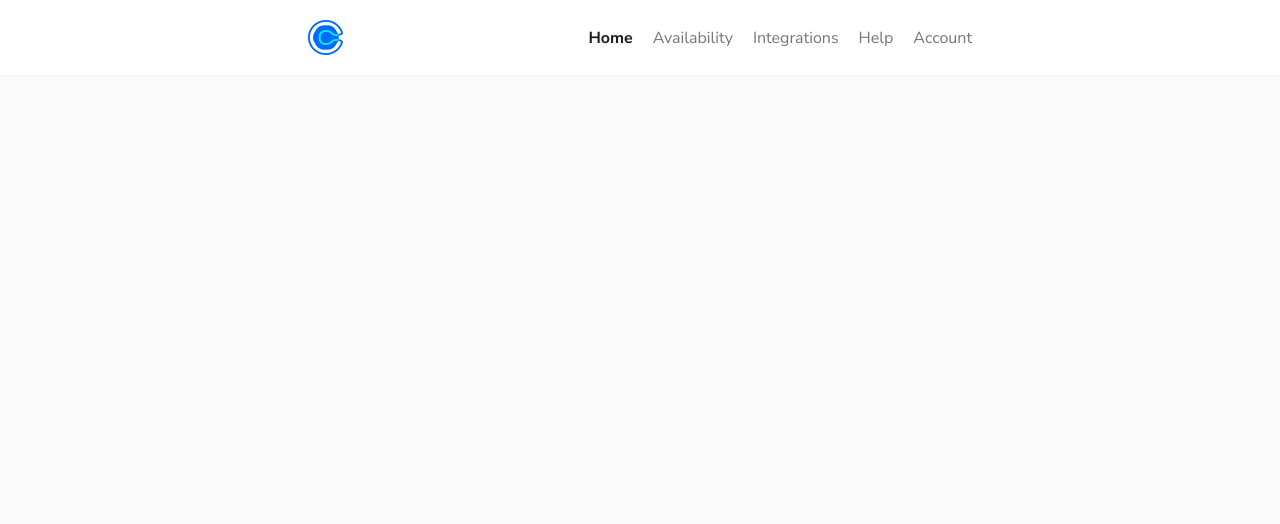
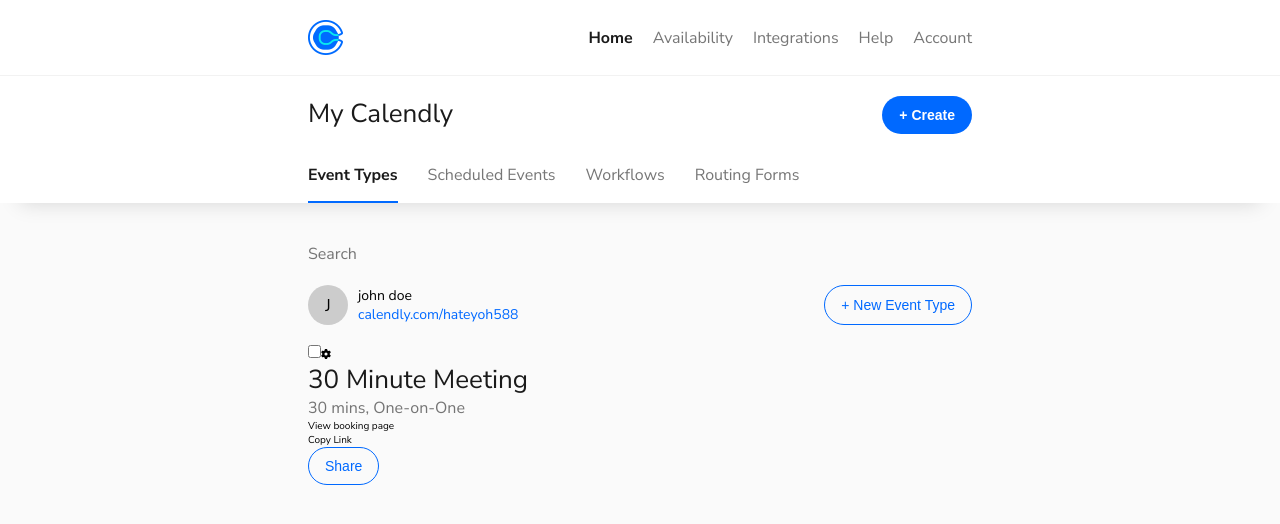
Before and after one commit to mehulsingh721/booky-frontend, a Vue app: page / in a window 1280 px wide. Shown: the top 524 px of the page. Built offline with nearby package versions, Linux system fonts and the light colour scheme.

Commit message:
created event types

```diff
--- a/package.json
+++ b/package.json
@@ -8,6 +8,11 @@
     "lint": "eslint . --ext .vue,.js,.jsx,.cjs,.mjs --fix --ignore-path .gitignore"
   },
   "dependencies": {
+    "@fortawesome/fontawesome-svg-core": "^6.1.1",
+    "@fortawesome/free-brands-svg-icons": "^6.1.1",
+    "@fortawesome/free-regular-svg-icons": "^6.1.1",
+    "@fortawesome/free-solid-svg-icons": "^6.1.1",
+    "@fortawesome/vue-fontawesome": "^3.0.1",
     "pinia": "^2.0.14",
     "vue": "^3.2.37",
     "vue-router": "^4.0.16"
--- a/src/App.vue
+++ b/src/App.vue
@@ -5,8 +5,12 @@
 
 <template>
   <AppHeader/>
-  <RouterView />
+  <main>
+    <RouterView />
+  </main>
 </template>
 
 <style lang="scss">
+main{
+}
 </style>
--- /dev/null
+++ b/src/assets/global-styles/btn.scss
@@ -0,0 +1,25 @@
+@mixin button {
+    position: relative;
+    display: inline-flex;
+    align-items: center;
+    justify-content: center;
+    padding: 8px 16px;
+    font-size: 1.4rem;
+    line-height: 20px;
+    vertical-align: middle;
+    border: 1px solid transparent;
+    border-radius: 4rem;
+}
+.btn{
+    background-color: var(--color-tertiary);
+    border: 1px solid var(--color-tertiary);
+    color: var(--color-body);
+    font-weight: 700;
+    @include button;
+    &-sec{
+        @include button;
+        background-color: transparent;
+        border: 1px solid var(--color-tertiary);
+        color: var(--color-tertiary);
+    }
+}
--- a/src/assets/global-styles/typography.scss
+++ b/src/assets/global-styles/typography.scss
@@ -4,6 +4,12 @@
     font-size: 2.6rem;
     font-weight: 400;
     color: var(--color-text);
+}
+
+.copy__para--medium{
+    font-size: 1.6rem;
+    font-weight: 500;
+    color: var(--color-text-light);
 }
 
 .link{
@@ -13,9 +19,14 @@
     &:hover{
         color: var(--color-text);
     }
-    a.router-link-exact-active{
+    a.router-link-active{
         font-size: 1.6rem;
         color: var(--color-text);
         font-weight: 700;
     }
 }
+.active{
+        font-size: 1.6rem;
+        color: var(--color-text);
+        font-weight: 700;
+}
--- a/src/main.js
+++ b/src/main.js
@@ -4,10 +4,22 @@
 import App from './App.vue'
 import router from './router'
 
+/* import the fontawesome core */
+import { library } from '@fortawesome/fontawesome-svg-core'
+
+/* import font awesome icon component */
+import { FontAwesomeIcon } from '@fortawesome/vue-fontawesome'
+
+/* import specific icons */
+import { faGear } from '@fortawesome/free-solid-svg-icons'
+
 import "@/assets/global-styles/typography.scss"
 import "@/assets/global-styles/base.scss"
+import "@/assets/global-styles/btn.scss"
+/* add icons to the library */
+library.add(faGear)
 
-const app = createApp(App)
+const app = createApp(App).component("font-awesome-icon", FontAwesomeIcon)
 
 app.use(createPinia())
 app.use(router)
--- a/src/router/index.js
+++ b/src/router/index.js
@@ -1,5 +1,7 @@
 import { createRouter, createWebHistory } from "vue-router"
-import EventTypesView from "../views/EventTypesView.vue"
+import HomeView from "../views/Home/HomeView.vue"
+import EventTypesView from "../views/Home/EventTypesView.vue"
+import ScheduledEventsView from "../views/Home/ScheduledEventsView.vue"
 import AvailabilityView from "../views/AvailabilityView.vue"
 import IntegrationsView from "../views/IntegrationsView.vue"
 
@@ -8,8 +10,18 @@
   routes: [
     {
       path: "/",
-      name: "event_types",
-      component: EventTypesView
+      name: "home",
+      component: HomeView,
+      children: [
+        {
+          path: "",
+          component: EventTypesView
+        },
+        {
+          path: "scheduled_events",
+          component: ScheduledEventsView
+        }
+      ]
     },
     {
       path: "/availability",
--- a/src/views/EventTypesView.vue
+++ /dev/null
@@ -1,16 +0,0 @@
-<template>
-  <div class="">
-  </div>
-</template>
-
-<script>
-// code...
-</script>
-
-
-<style lang="scss">
-.blah {
-  &__head{
-  }
-}
-</style>
--- /dev/null
+++ b/src/views/Home/EventTypesView.vue
@@ -0,0 +1,88 @@
+<script>
+import { RouterLink } from "vue-router";
+</script>
+
+<template>
+  <div class="event-types">
+    <div class="event-types__search">
+      <input type="search" placeholder="Search">
+    </div>
+
+    <div class="event-types__user">
+      <div class="event-types__user--info">
+        <div class="badge">
+          <p>J</p>
+        </div>
+        <div>
+          <p class="name">john doe</p>
+          <a class="link" href="calendly.com/hateyoh588">calendly.com/hateyoh588</a>
+        </div>
+      </div>
+
+      <button class="btn-sec">+ New Event Type</button>
+    </div>
+
+    <div class="event-types__events">
+      <div class="event-types__events--card">
+        <div class="row-1">
+          <input type="checkbox">
+          <font-awesome-icon icon="fa-solid fa-gear" />
+        </div>
+        <div class="row-2">
+          <h1 class="heading-1">30 Minute Meeting</h1>
+          <p class="copy__para--medium">30 mins, One-on-One</p>
+          <a href="https://www.google.com" target="_blank">View booking page</a>
+        </div>
+        <div class="row-3">
+          <div class="copy-link">Copy Link</div>
+          <button class="btn-sec">Share</button>
+        </div>
+      </div>
+    </div>
+  </div>
+</template>
+
+<style scoped lang="scss">
+.event-types{
+  padding: 0 2rem;
+  max-width: 55%;
+  margin: auto;
+  width: 100%;
+  display: grid;
+  grid-gap: 2rem;
+  &__search{
+    width: 100%;
+    input{
+      border: none;
+      font-family: var(--font-body);
+      font-size: 1.6rem;
+      background-color: transparent;
+    }
+  }
+  &__user{
+    display: flex;
+    justify-content: space-between;
+    &--info{
+      display: flex;
+      column-gap: 1rem;
+      align-items: center;
+      .badge{
+        font-size: 1.7rem;
+        background-color: var(--color-secondary);
+        height: 4rem;
+        width: 4rem;
+        display: flex;
+        align-items: center;
+        justify-content: center;
+        border-radius: 50%;
+      }
+      .name, .link{
+        font-size: 1.4rem;
+      }
+      .link{
+        color: var(--color-tertiary);
+      }
+    }
+  }
+}
+</style>
--- /dev/null
+++ b/src/views/Home/HomeView.vue
@@ -0,0 +1,73 @@
+<script>
+import {RouterLink, RouterView} from "vue-router"
+</script>
+
+<template>
+  <div class="home-bar">
+    <div class="container">
+      <div class="home-bar__title">
+        <h1 class="heading-1">My Calendly</h1>
+        <button class="btn">+ Create</button>
+      </div>
+      <ul class="home-bar__links">
+        <li><RouterLink to="/"><div>Event Types</div></RouterLink></li>
+        <li><RouterLink to="/scheduled_events"><div>Scheduled Events</div></RouterLink></li>
+        <li>Workflows</li>
+        <li>Routing Forms</li>
+      </ul>
+    </div>
+  </div>
+  <div class="home-content">
+    <RouterView></RouterView>
+  </div>
+</template>
+
+<style scoped lang="scss">
+.home-bar{
+  background-color: var(--color-body);
+  padding-top: 2rem;
+  box-shadow: 0 20px 20px -20px rgba(0,0,0,.15);
+  .container{
+    padding: 0 2rem;
+    max-width: 55%;
+    margin: auto;
+    width: 100%;
+    margin-bottom: 4rem;
+  }
+  &__title{
+    display: flex;
+    justify-content: space-between;
+  }
+  &__links{
+    display: flex;
+    list-style: none;
+    column-gap: 3rem;
+    margin-top: 3rem;
+    li{
+      font-size: 1.6rem;
+      color: var(--color-text-light);
+      font-weight: 400;
+        box-sizing: inherit;
+        height: max-content;
+      a{
+        div{
+          padding-bottom: 1.5rem;
+          box-sizing: inherit;
+          &:hover{
+              color: var(--color-text);
+              border-bottom: 2px solid var(--color-secondary-dark);
+          }
+        }
+      }
+    }
+  }
+  a.router-link-exact-active{
+    div{
+      font-size: 1.6rem;
+      color: var(--color-text);
+      font-weight: 700;
+      border-bottom: 2px solid var(--color-tertiary);
+    }
+  }
+}
+</style>
--- /dev/null
+++ b/src/views/Home/ScheduledEventsView.vue
@@ -0,0 +1,9 @@
+<script>
+</script>
+
+<template>
+  <h1>Scheduled Events</h1>
+</template>
+
+<style scoped>
+</style>
```
Also changed, not shown: 1 other file (tests, documents, lock files or other folders).
